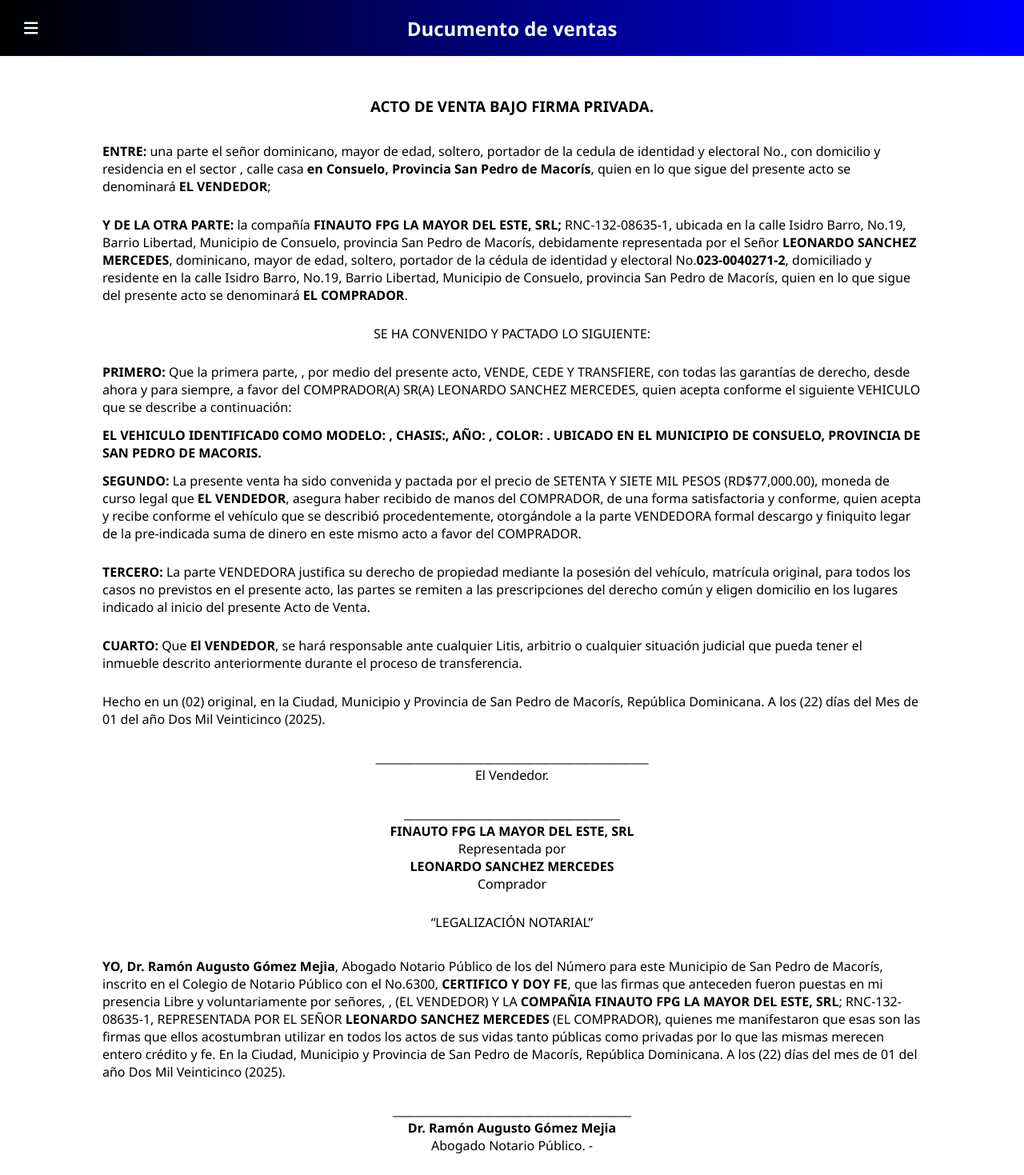
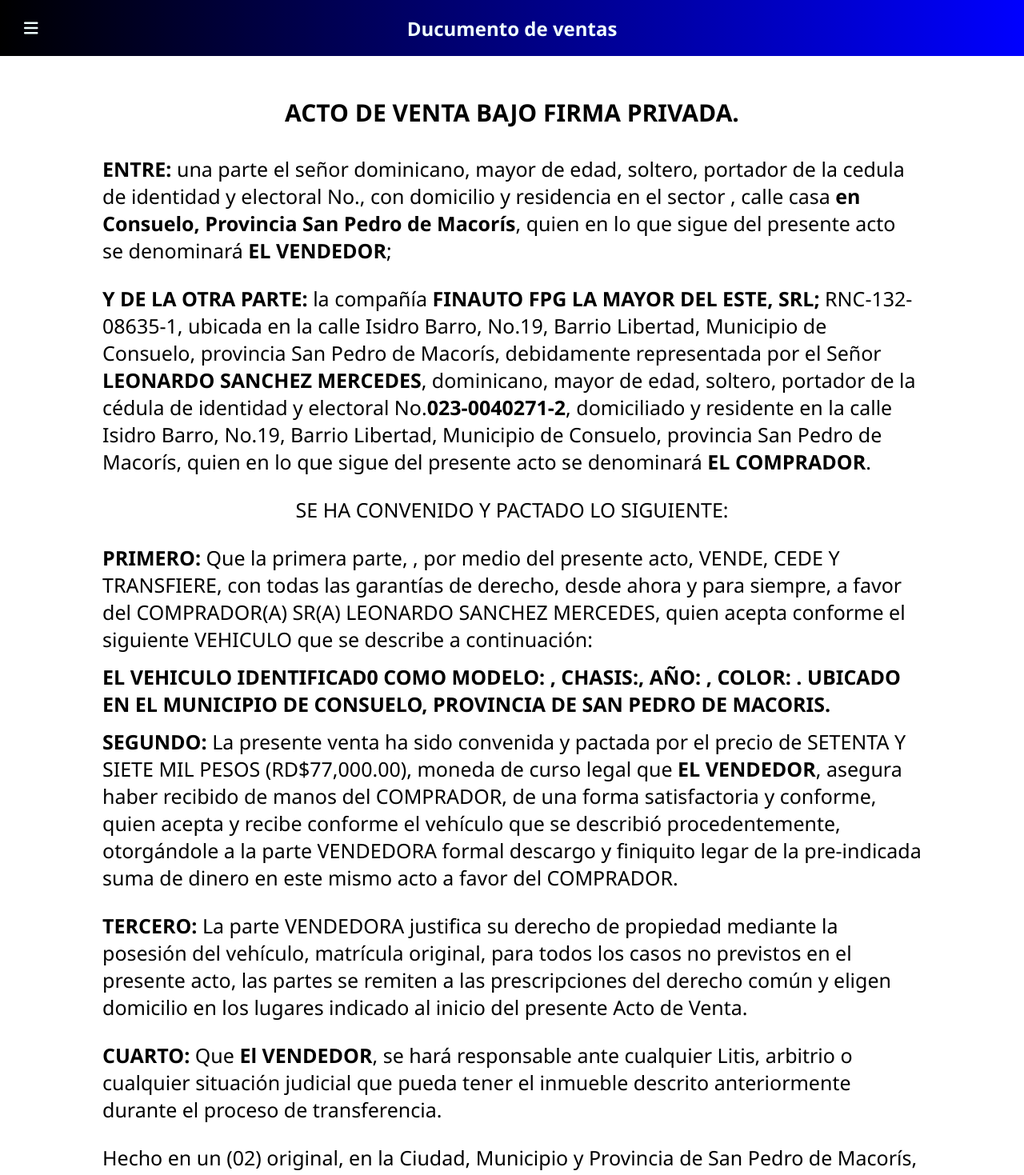
Before and after one commit to rokola18/Delear-App, a React (Create React App) app: page /actoVenta in a window 1280 px wide. Shown: the top 1469 px of the page at 80% size. Built offline with nearby package versions, Linux system fonts and the light colour scheme.

Commit message:
He cambiado el tamaño de las letras

```diff
--- a/src/frontent/componentes/body.js
+++ b/src/frontent/componentes/body.js
@@ -31,12 +31,12 @@
 
             <section className='primera'>
 
-            <h3 className='titulo-2'> ACTO DE VENTA BAJO FIRMA PRIVADA.</h3>
-            <p>
+            <h3 className='titulo-2 acto'> ACTO DE VENTA BAJO FIRMA PRIVADA.</h3>
+            <p className='venta'>
                <span>ENTRE:</span> una parte el señor <span>{texts.vendedor}</span> dominicano, mayor de edad, soltero, portador de la cedula de identidad y
                electoral No.<span>{texts.cedula}</span>, con domicilio y residencia en el sector <span className='nada'>{texts.sector}</span>, calle <span>{texts.calle}</span> casa <span>{texts.casa}</span> <span>{texts.municipioProvincia}</span>, quien en lo que sigue del presente acto se denominará <span>EL VENDEDOR</span>;
             </p>
-            <p>
+            <p className='venta'>
                <span>Y DE LA OTRA PARTE:</span> la compañía <span>FINAUTO FPG LA MAYOR DEL ESTE, SRL;</span> RNC-132-08635-1, ubicada en la calle Isidro Barro,
                No.19, Barrio Libertad, Municipio de Consuelo, provincia San Pedro de Macorís, debidamente representada por  el Señor
                <span> LEONARDO SANCHEZ MERCEDES</span>, dominicano, mayor de edad, soltero, portador de la cédula de identidad y electoral No.<span>023-0040271-2</span>,
@@ -44,36 +44,36 @@
                quien en lo que sigue del presente acto se denominará <span>EL COMPRADOR</span>.
             </p>
 
-            <p className='titulo-3'>
+            <p className='titulo-3 venta'>
                SE HA CONVENIDO Y PACTADO LO SIGUIENTE:
             </p>
 
 
-            <p>
+            <p className='venta'>
             <span>PRIMERO:</span> Que la primera parte,  <span>{texts.vendedor}</span>, por medio del presente acto, VENDE, CEDE Y TRANSFIERE, con todas las garantías de derecho,
             desde ahora y para siempre, a favor del COMPRADOR(A) SR(A) LEONARDO SANCHEZ MERCEDES, quien acepta conforme el siguiente  VEHICULO que se
             describe a continuación:
             </p>
 
-            <span>
+            <span className='venta'>
             EL VEHICULO IDENTIFICAD0 COMO MODELO: {texts.modelo}, CHASIS:{texts.chasis}, AÑO: {texts.año}, COLOR: {texts.color}. UBICADO EN EL MUNICIPIO DE CONSUELO,
             PROVINCIA DE SAN PEDRO DE MACORIS.
             </span>
 
-            <p>
+            <p className='venta'>
             <span>SEGUNDO:</span> La presente venta ha sido convenida y pactada por el precio de {texts.precio}, moneda de curso legal que
             <span> EL VENDEDOR</span>, asegura haber recibido de manos del COMPRADOR, de una forma satisfactoria y conforme, quien acepta y recibe conforme el vehículo
             que se describió procedentemente, otorgándole a la parte VENDEDORA formal descargo y finiquito legar de la pre-indicada suma de dinero en este
             mismo acto a favor del COMPRADOR.
             </p>
 
-            <p>
+            <p className='venta'>
             <span>TERCERO:</span> La parte VENDEDORA justifica su derecho de propiedad mediante la posesión del vehículo, matrícula original, para todos los casos no
             previstos en el presente acto, las partes se remiten a las prescripciones del derecho común y eligen domicilio en los lugares indicado al inicio
             del presente Acto de Venta.
             </p>
 
-            <p>
+            <p className='venta'>
             <span>CUARTO:</span> Que <span>El VENDEDOR</span>, se hará responsable ante cualquier Litis, arbitrio o cualquier situación judicial que pueda tener el inmueble descrito
             anteriormente durante el proceso de transferencia.
             </p>
@@ -82,18 +82,18 @@
 
             <section className='segunda'>
 
-            <p>
+            <p className='venta'>
              Hecho en un (02) original, en la Ciudad, Municipio y Provincia de San Pedro de Macorís, República Dominicana. A los ({texts.dia}) días del Mes de {texts.mes} del año {texts.añoletra} ({texts.añonumero}).
             </p>
 
-            <p className='titulo-4'>
+            <p className='titulo-4 venta'>
             ________________________________________________
                           <span>{texts.vendedor} </span>
                             El Vendedor.
 
             </p>
 
-            <p className='titulo-4'>
+            <p className='titulo-4 venta'>
             ______________________________________
               <span>FINAUTO FPG LA MAYOR DEL ESTE, SRL </span>
                     Representada por
@@ -102,11 +102,11 @@
 
             </p>
 
-            <p className='titulo-2'>
+            <p className='titulo-2 venta'>
             “LEGALIZACIÓN NOTARIAL”
             </p>
 
-            <p>
+            <p className='venta'>
             <span>YO, Dr. Ramón Augusto Gómez Mejia</span>, Abogado Notario Público de los del Número para este Municipio de San Pedro de Macorís, inscrito en el Colegio de
             Notario Público con el No.6300, <span>CERTIFICO Y DOY FE</span>, que las firmas que anteceden fueron puestas en mi presencia Libre y voluntariamente por señores,
             <span> {texts.vendedor}</span>, (EL VENDEDOR) Y LA <span>COMPAÑIA FINAUTO FPG LA MAYOR DEL ESTE, SRL</span>; RNC-132-08635-1, REPRESENTADA POR EL SEÑOR <span>LEONARDO SANCHEZ MERCEDES </span>
@@ -115,7 +115,7 @@
             de {texts.mes} del año {texts.añoletra} ({texts.añonumero}).
             </p>
 
-            <p className='titulo-4'>
+            <p className='titulo-4 venta'>
             __________________________________________
          <span>Dr. Ramón Augusto Gómez Mejia</span>
                    Abogado Notario Público. -
@@ -387,7 +387,7 @@
           </label>
 
           <label>
-           Fecha de inicio del pagare:{" "}
+           Fecha de inicio del pagare en letras:{" "}
           <input
             value={texts.fechadeinicioenletras}
             onChange={(e) => handleTextChange("fechadeinicioenletras", e.target.value)}
@@ -395,7 +395,15 @@
           </label>
 
           <label>
-           Fecha de inicio del pagare en letras:{" "}
+           Fecha de inicio del pagare en numeros:{" "}
+          <input
+            value={texts.fechadeinicioennumeros}
+            onChange={(e) => handleTextChange("fechadeinicioennumeros", e.target.value)}
+          />
+          </label>
+
+          <label>
+           Fecha de termino del pagare en letras:{" "}
           <input
             value={texts.terminopagareenletras}
             onChange={(e) => handleTextChange("terminopagareenletras", e.target.value)}
--- a/src/frontent/componentes/inicialText.js
+++ b/src/frontent/componentes/inicialText.js
@@ -11,7 +11,7 @@
     color: "",
     precio: "SETENTA Y SIETE MIL PESOS (RD$77,000.00)",
     dia: "22",
-    mes: "01",
+    mes: "Enero",
     añoletra: "Dos Mil Veinticinco",
     añonumero: "2025",
     garante: '',
--- a/src/frontent/css/body.css
+++ b/src/frontent/css/body.css
@@ -84,3 +84,11 @@
         margin-top: 70px;
     }
   }
+
+  .acto{
+    font-size: 30px;
+  }
+
+  .venta{
+    font-size: 25px;
+  }
--- a/src/frontent/rutas-componentes/despacho.js
+++ b/src/frontent/rutas-componentes/despacho.js
@@ -7,7 +7,7 @@
             <div className='despacho'>
                 <h3 className='tema'>DESPACHO <span>FINAUTO LA MAYOR DEL ESTE</span></h3>
                 <p className='fecha dos'>{texts.fechadespacho}</p>
-                <p className='señor'>Señor(a)<span>PEDRO VASQUEZ SANTANA</span></p>
+                <p className='señor'>Señor(a)<span>{texts.vendedor}</span></p>
                 <p className='info'>
                   A través de la presente hacemos formal entrega de LA MOTOCICLETAS: <span>{texts.modelo}</span>, CHASIS: <span>{texts.chasis}</span>,
                   AÑO: <span>{texts.año}</span>, COLOR: <span>{texts.color}</span>, al señor <span>{texts.vendedor}</span> portador de la cedula de identidad y electoral
--- a/src/frontent/rutas-componentes/pagareEjecutivo1.js
+++ b/src/frontent/rutas-componentes/pagareEjecutivo1.js
@@ -6,8 +6,7 @@
             <div className="ejecutivo">
                 <h3>PAGARE EJECUTIVO</h3>
                 <p>
-                    Acto No.  _____________, Folio No.______________; En la ciudad, Municipio y Provincia de San Pedro de Macorís, República Dominicana, a los ({texts.dia}) días del mes de {texts.mes}
-                    del Año {texts.añoletras} ({texts.añonumeros}); Por ante mí, <span>Dr. Ramón Augusto Gómez Mejía</span>, abogado Notario Público, Inscrito en el Colegio de Notarios Públicos con la Matricula
+                    Acto No.  _____________, Folio No.______________; En la ciudad, Municipio y Provincia de San Pedro de Macorís, República Dominicana, a los ({texts.dia}) días del mes de {texts.mes} del Año {texts.añoletras} ({texts.añonumeros}); Por ante mí, <span>Dr. Ramón Augusto Gómez Mejía</span>, abogado Notario Público, Inscrito en el Colegio de Notarios Públicos con la Matricula
                     Numero No.6300, para el municipio de San Pedro de Macorís con estudio profesional abierto de manera permanente  en esta ciudad de San Pedro de Macorís, en C/Enríquez
                     a Valdez #59 Placer Bonito, de esta ciudad de San Pedro de Macorís; Encontrándome en mi despacho y en el regular ejercicio de mis funciones, HA COMPARECIDO LIBRE Y
                     VOLUNTARIAMENTE, el señor, <span>{texts.vendedor}</span> dominicano, mayor de edad, soltero, portador de la cedula de identidad y electoral No.{texts.cedula}, con domicilio y
```
Also changed, not shown: src/frontent/rutas-componentes/actoVenta.js (+16 -17 lines).
